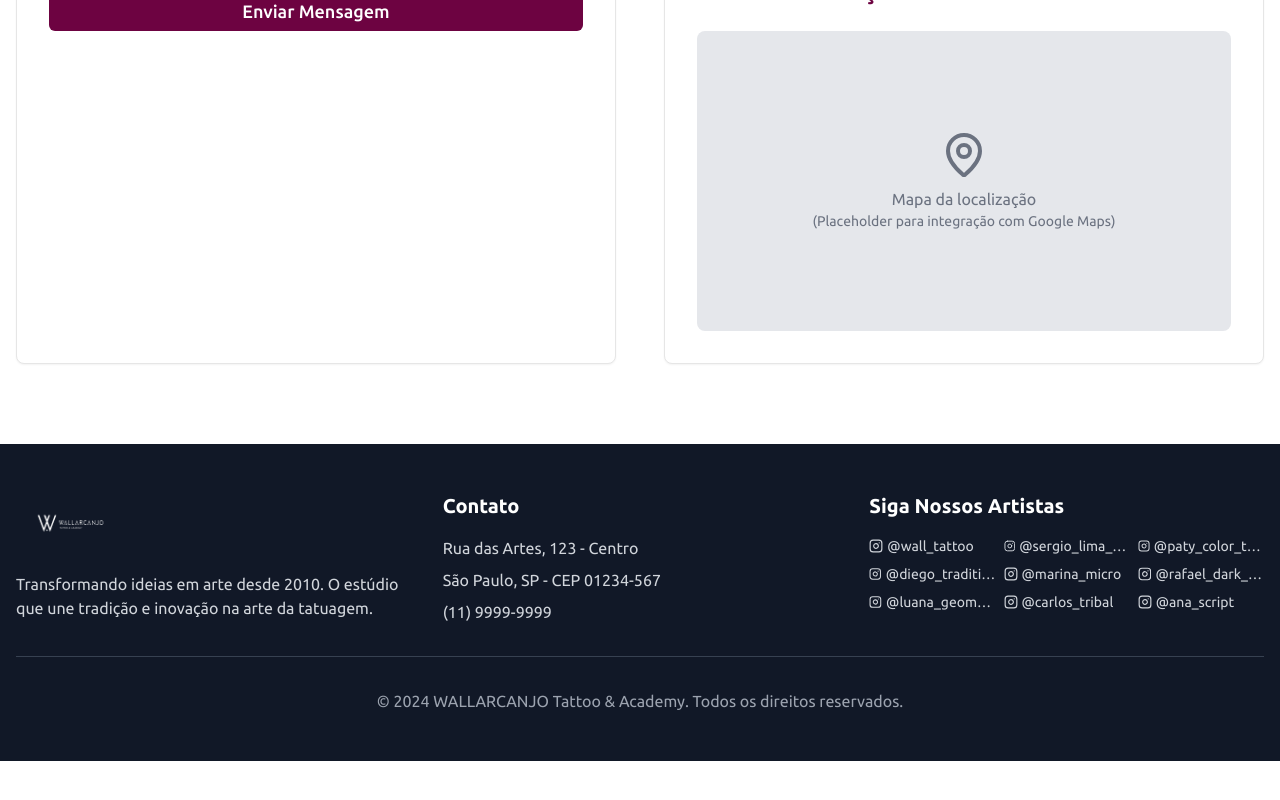
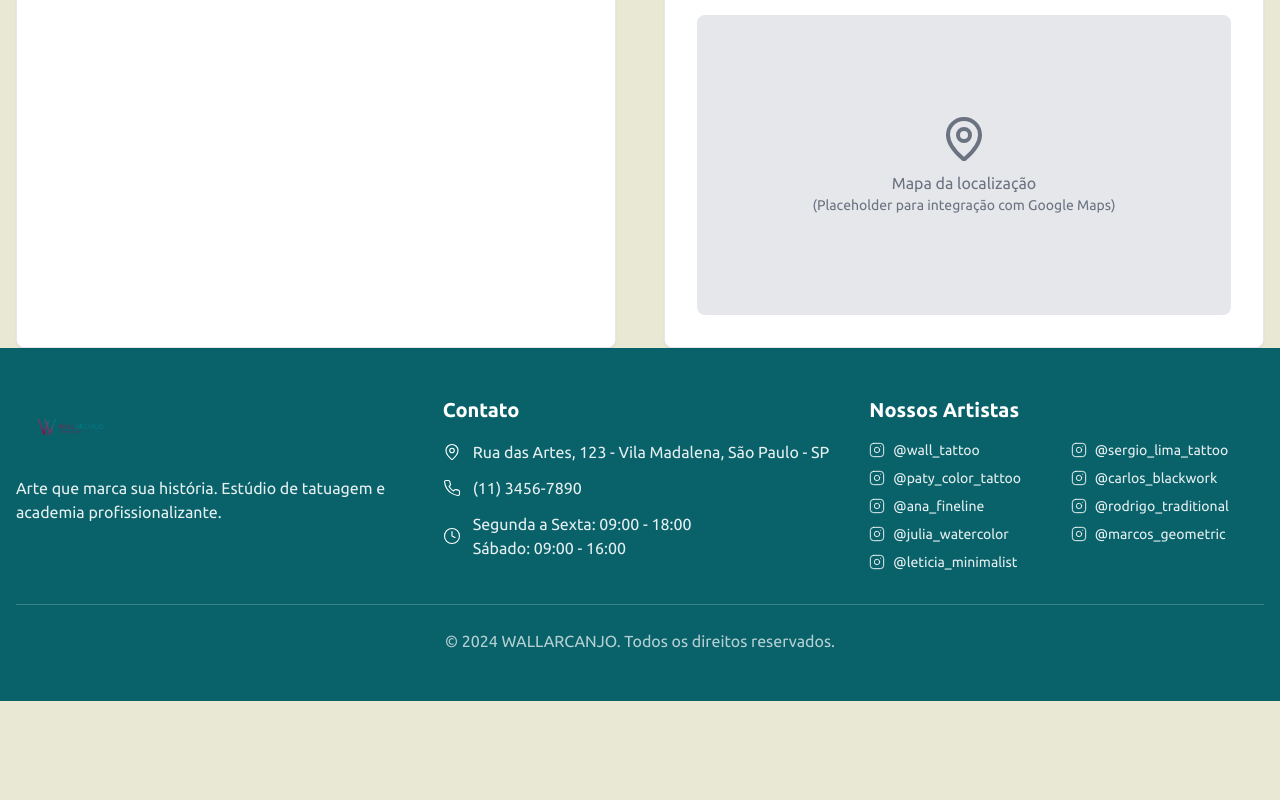
Before and after one commit to AnaRigobelloDEV/bella-code-showcase-spark, a React (Vite) app: page /contato in a window 1280 px wide. Shown: the part 748-1548 px from the top of the page. After the commit the page ends 1449 px from the top, so only its background shows below. Built offline with nearby package versions, Linux system fonts and the light colour scheme.

Commit message:
Refactor: Improve design and add 24h time format
- Increased logo size.
- Changed footer background color to #09626A.
- Made icons more minimalist.
- Added 24-hour time format.
- Changed background color to #E9E8D4.
- Fixed build error in Portfolio.tsx.

```diff
--- /dev/null
+++ b/src/components/tattoo/Footer.tsx
@@ -0,0 +1,85 @@
+
+import { Instagram, Phone, MapPin, Clock } from 'lucide-react';
+
+const Footer = () => {
+  const allTattooArtists = [
+    "@wall_tattoo",
+    "@sergio_lima_tattoo",
+    "@paty_color_tattoo",
+    "@carlos_blackwork",
+    "@ana_fineline",
+    "@rodrigo_traditional",
+    "@julia_watercolor",
+    "@marcos_geometric",
+    "@leticia_minimalist"
+  ];
+
+  return (
+    <footer className="bg-[#09626A] text-white py-12">
+      <div className="container mx-auto px-4">
+        <div className="grid grid-cols-1 md:grid-cols-3 gap-8">
+          {/* Logo e Informações */}
+          <div className="space-y-4">
+            <img
+              src="/lovable-uploads/6c90fed9-fe15-42f4-bdb2-32d5a7f26e8d.png"
+              alt="WALLARCANJO Logo"
+              className="h-16 w-auto"
+            />
+            <p className="text-white/90">
+              Arte que marca sua história. Estúdio de tatuagem e academia profissionalizante.
+            </p>
+          </div>
+
+          {/* Contato */}
+          <div className="space-y-4">
+            <h3 className="text-xl font-bold text-white">Contato</h3>
+            <div className="space-y-3">
+              <div className="flex items-center gap-3">
+                <MapPin size={18} strokeWidth={1.5} />
+                <span className="text-white/90">Rua das Artes, 123 - Vila Madalena, São Paulo - SP</span>
+              </div>
+              <div className="flex items-center gap-3">
+                <Phone size={18} strokeWidth={1.5} />
+                <span className="text-white/90">(11) 3456-7890</span>
+              </div>
+              <div className="flex items-center gap-3">
+                <Clock size={18} strokeWidth={1.5} />
+                <div>
+                  <p className="text-white/90">Segunda a Sexta: 09:00 - 18:00</p>
+                  <p className="text-white/90">Sábado: 09:00 - 16:00</p>
+                </div>
+              </div>
+            </div>
+          </div>
+
+          {/* Instagram dos Tatuadores */}
+          <div className="space-y-4">
+            <h3 className="text-xl font-bold text-white">Nossos Artistas</h3>
+            <div className="grid grid-cols-2 gap-2">
+              {allTattooArtists.map((instagram, index) => (
+                <a
+                  key={index}
+                  href={`https://instagram.com/${instagram.replace('@', '')}`}
+                  target="_blank"
+                  rel="noopener noreferrer"
+                  className="flex items-center gap-2 text-white/90 hover:text-white transition-colors text-sm"
+                >
+                  <Instagram size={16} strokeWidth={1.5} />
+                  <span>{instagram}</span>
+                </a>
+              ))}
+            </div>
+          </div>
+        </div>
+
+        <div className="border-t border-white/20 mt-8 pt-6 text-center">
+          <p className="text-white/70">
+            © 2024 WALLARCANJO. Todos os direitos reservados.
+          </p>
+        </div>
+      </div>
+    </footer>
+  );
+};
+
+export default Footer;
--- a/src/components/tattoo/Header.tsx
+++ b/src/components/tattoo/Header.tsx
@@ -30,7 +30,7 @@ const Header = () => {
           <img
             src="/lovable-uploads/445f1868-0e1a-4a22-a981-836878130ab5.png"
             alt="WALLARCANJO Logo"
-            className="h-12 w-auto"
+            className="h-16 w-auto"
           />
         </Link>
 
--- a/src/index.css
+++ b/src/index.css
@@ -43,7 +43,7 @@
   }
 
   body {
-    @apply bg-background text-foreground font-ubuntu;
+    @apply bg-[#E9E8D4] text-foreground font-ubuntu;
     scrollbar-width: thin;
     scrollbar-color: #6D0341 #f1f1f1;
   }
--- a/src/pages/Contato.tsx
+++ b/src/pages/Contato.tsx
@@ -1,10 +1,14 @@
-
-import { useState } from 'react';
+import { useState, useEffect } from 'react';
 import { Card } from '@/components/ui/card';
 import { Button } from '@/components/ui/button';
 import { Input } from '@/components/ui/input';
+import { Textarea } from '@/components/ui/textarea';
 import { Label } from '@/components/ui/label';
-import { MapPin, Phone, Clock, Instagram } from 'lucide-react';
+import { MapPin, Phone, Clock, Mail, Instagram } from 'lucide-react';
+import { useToast } from '@/hooks/use-toast';
+import gsap from 'gsap';
+import { ScrollTrigger } from 'gsap/ScrollTrigger';
+import Footer from '@/components/tattoo/Footer';
 
 const Contato = () => {
   const [formData, setFormData] = useState({
@@ -35,7 +39,7 @@ const Contato = () => {
   };
 
   return (
-    <div className="pt-24 pb-20">
+    <div className="pt-20 bg-[#E9E8D4] min-h-screen">
       <div className="container mx-auto px-4">
         {/* Header */}
         <div className="text-center mb-16">
@@ -82,7 +86,7 @@ const Contato = () => {
 
               <div>
                 <Label htmlFor="message" className="text-gray-700 mb-2 block">Mensagem</Label>
-                <textarea
+                <Textarea
                   id="message"
                   name="message"
                   value={formData.message}
@@ -91,7 +95,7 @@ const Contato = () => {
                   rows={5}
                   className="w-full px-3 py-2 border border-gray-300 rounded-md focus:outline-none focus:ring-2 focus:ring-primary focus:border-transparent resize-none"
                   placeholder="Conte-nos sobre sua ideia de tatuagem, interesse em cursos ou qualquer dúvida..."
-                ></textarea>
+                ></Textarea>
               </div>
 
               <Button type="submit" className="w-full bg-primary hover:bg-primary-dark text-white py-3 text-lg">
@@ -156,54 +160,7 @@ const Contato = () => {
       </div>
 
       {/* Footer with Instagram Links */}
-      <footer className="mt-20 bg-gray-900 text-white py-12">
-        <div className="container mx-auto px-4">
-          <div className="grid md:grid-cols-3 gap-8">
-            <div>
-              <img
-                src="/lovable-uploads/6c90fed9-fe15-42f4-bdb2-32d5a7f26e8d.png"
-                alt="WALLARCANJO Logo"
-                className="h-16 w-auto mb-4 brightness-0 invert"
-              />
-              <p className="text-gray-300">
-                Transformando ideias em arte desde 2010.
-                O estúdio que une tradição e inovação na arte da tatuagem.
-              </p>
-            </div>
-
-            <div>
-              <h3 className="text-xl font-bold mb-4">Contato</h3>
-              <div className="space-y-2 text-gray-300">
-                <p>Rua das Artes, 123 - Centro</p>
-                <p>São Paulo, SP - CEP 01234-567</p>
-                <p>(11) 9999-9999</p>
-              </div>
-            </div>
-
-            <div>
-              <h3 className="text-xl font-bold mb-4">Siga Nossos Artistas</h3>
-              <div className="grid grid-cols-3 gap-2">
-                {artists.map((artist, index) => (
-                  <a
-                    key={index}
-                    href={`https://instagram.com/${artist.replace('@', '')}`}
-                    target="_blank"
-                    rel="noopener noreferrer"
-                    className="flex items-center gap-1 text-sm text-gray-300 hover:text-secondary transition-colors"
-                  >
-                    <Instagram size={14} />
-                    <span className="truncate">{artist}</span>
-                  </a>
-                ))}
-              </div>
-            </div>
-          </div>
-
-          <div className="border-t border-gray-700 mt-8 pt-8 text-center text-gray-400">
-            <p>&copy; 2024 WALLARCANJO Tattoo & Academy. Todos os direitos reservados.</p>
-          </div>
-        </div>
-      </footer>
+      <Footer />
     </div>
   );
 };
--- a/src/pages/Cursos.tsx
+++ b/src/pages/Cursos.tsx
@@ -1,11 +1,11 @@
-
 import { useEffect } from 'react';
 import { Card } from '@/components/ui/card';
 import { Button } from '@/components/ui/button';
 import { Badge } from '@/components/ui/badge';
-import { Clock, Users, Star } from 'lucide-react';
+import { Clock, Users, Star, Award } from 'lucide-react';
 import gsap from 'gsap';
 import { ScrollTrigger } from 'gsap/ScrollTrigger';
+import Footer from '@/components/tattoo/Footer';
 
 const Cursos = () => {
   const courses = [
@@ -110,7 +110,7 @@ const Cursos = () => {
   };
 
   return (
-    <div className="pt-24 pb-20">
+    <div className="pt-20 bg-[#E9E8D4] min-h-screen">
       <div className="container mx-auto px-4">
         {/* Header */}
         <div className="text-center mb-16">
@@ -127,6 +127,10 @@ const Cursos = () => {
             <div className="flex items-center gap-2 bg-primary/10 px-4 py-2 rounded-full">
               <Users className="text-primary" size={20} />
               <span className="text-primary font-medium">Turmas Reduzidas</span>
+            </div>
+            <div className="flex items-center gap-2 bg-primary/10 px-4 py-2 rounded-full">
+              <Award className="text-primary" size={20} />
+              <span className="text-primary font-medium">Certificado de Conclusão</span>
             </div>
           </div>
         </div>
@@ -200,6 +204,7 @@ const Cursos = () => {
           </Button>
         </div>
       </div>
+      <Footer />
     </div>
   );
 };
--- a/src/pages/Home.tsx
+++ b/src/pages/Home.tsx
@@ -1,4 +1,3 @@
-
 import { useEffect } from 'react';
 import { Link } from 'react-router-dom';
 import { Card } from '@/components/ui/card';
@@ -6,6 +5,7 @@ import { Button } from '@/components/ui/button';
 import { Instagram } from 'lucide-react';
 import gsap from 'gsap';
 import { ScrollTrigger } from 'gsap/ScrollTrigger';
+import Footer from '@/components/tattoo/Footer';
 
 const Home = () => {
   const featuredArtists = [
@@ -197,6 +197,8 @@ const Home = () => {
           </Button>
         </div>
       </section>
+
+      <Footer />
     </div>
   );
 };
--- a/src/pages/Tatuadores.tsx
+++ b/src/pages/Tatuadores.tsx
@@ -1,9 +1,9 @@
-
 import { useEffect } from 'react';
 import { Card } from '@/components/ui/card';
 import { Instagram } from 'lucide-react';
 import gsap from 'gsap';
 import { ScrollTrigger } from 'gsap/ScrollTrigger';
+import Footer from '@/components/tattoo/Footer';
 
 const Tatuadores = () => {
   const artists = [
@@ -146,7 +146,7 @@ const Tatuadores = () => {
   }, []);
 
   return (
-    <div className="pt-24 pb-20">
+    <div className="pt-20 bg-[#E9E8D4] min-h-screen">
       <div className="container mx-auto px-4">
         <div className="text-center mb-16">
           <h1 className="text-4xl md:text-5xl font-bold text-primary mb-6">Nossos Tatuadores</h1>
@@ -202,6 +202,7 @@ const Tatuadores = () => {
           ))}
         </div>
       </div>
+      <Footer />
     </div>
   );
 };
```
Also changed, not shown: src/components/Portfolio.tsx (+96 -140 lines).
